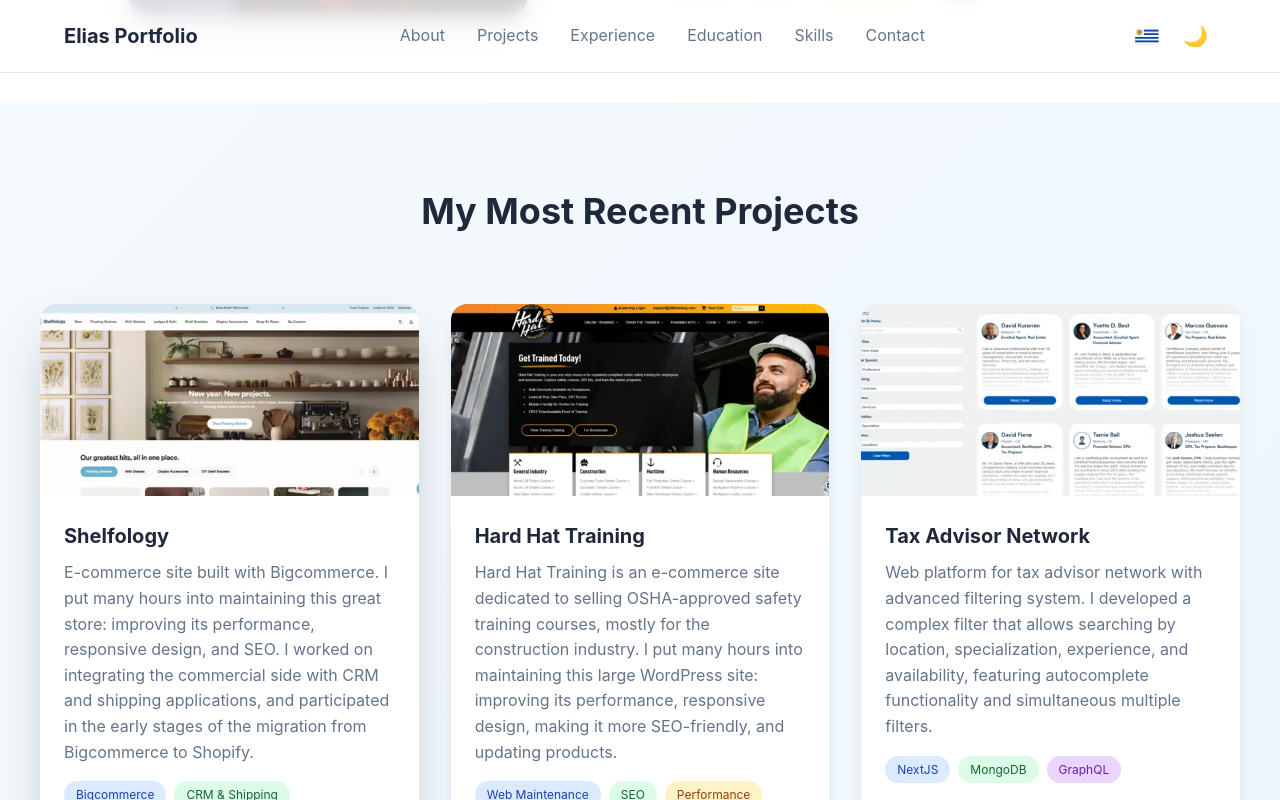
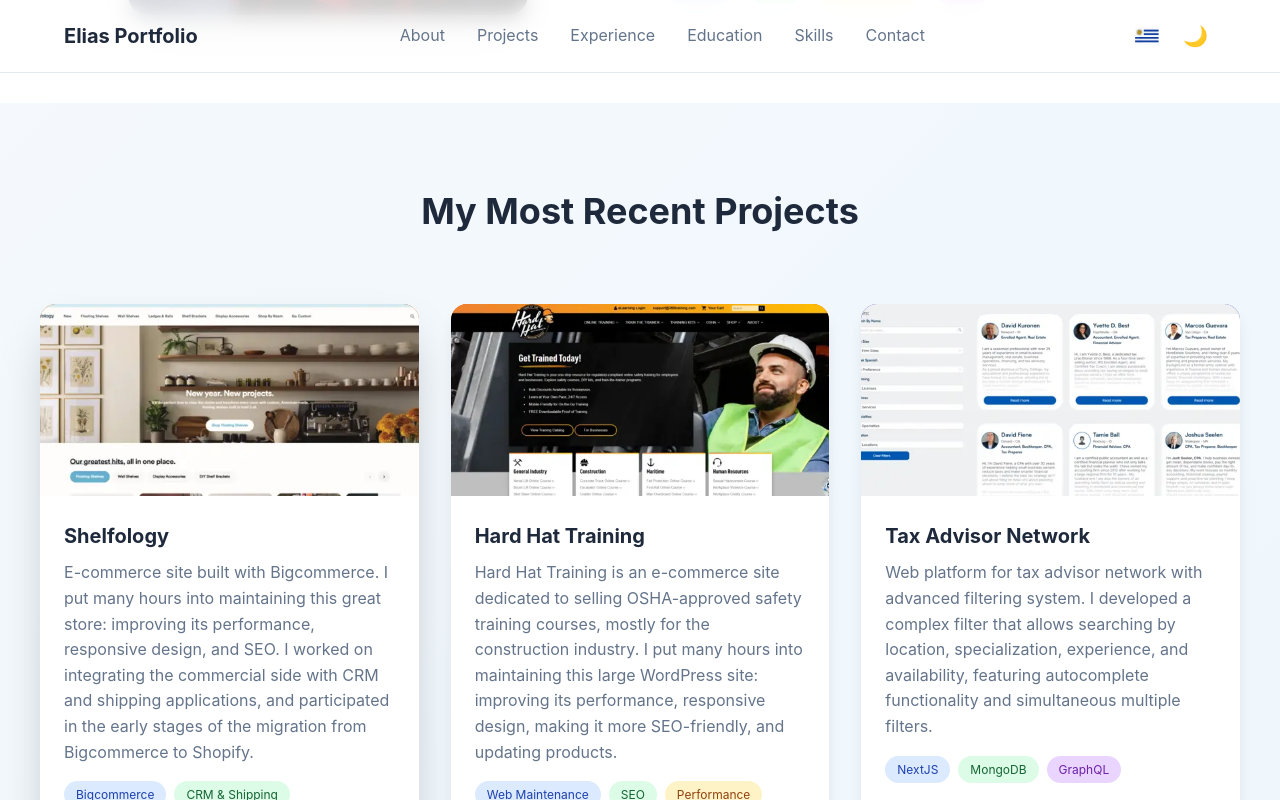
Before and after one commit to Monzon-Elias/myePortfolio, a React (Vite) app: page / in a window 1280 px wide. In both pictures the pointer is over the picture 229 px from the left and 1558 px from the top of the page. Shown: the part 1158-1958 px from the top of the page. Built offline with nearby package versions, Linux system fonts and the light colour scheme.

Commit message:
thumbnails hover zoom effect

```diff
--- a/src/components/Projects/Projects.css
+++ b/src/components/Projects/Projects.css
@@ -70,6 +70,12 @@
   object-fit: cover;
   object-position: center;
   display: block;
+  transform: scale(1);
+  transition: transform 0.4s ease;
+}
+
+.project-card:hover .project-image-photo {
+  transform: scale(1.07);
 }
 
 .project-image.taxadvisor {
```
